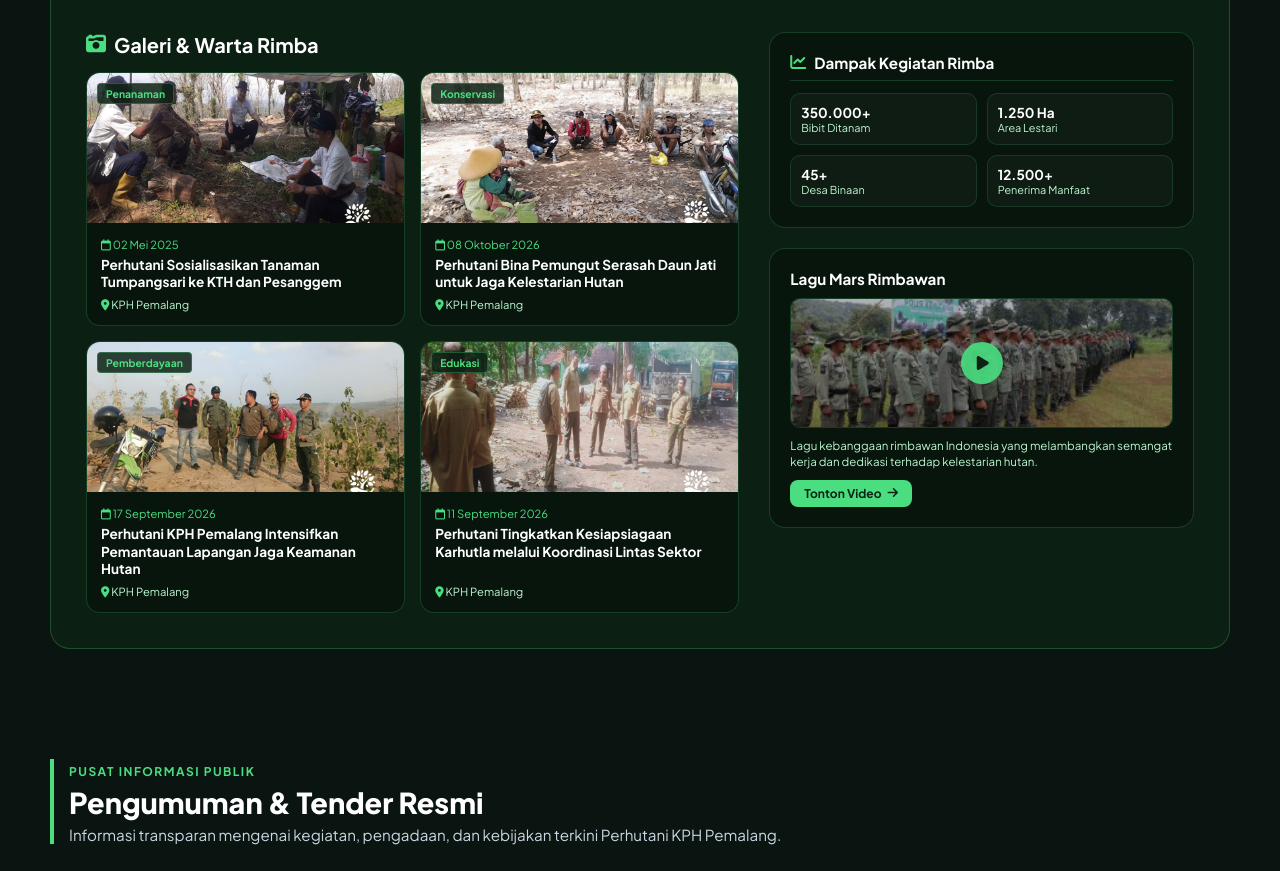
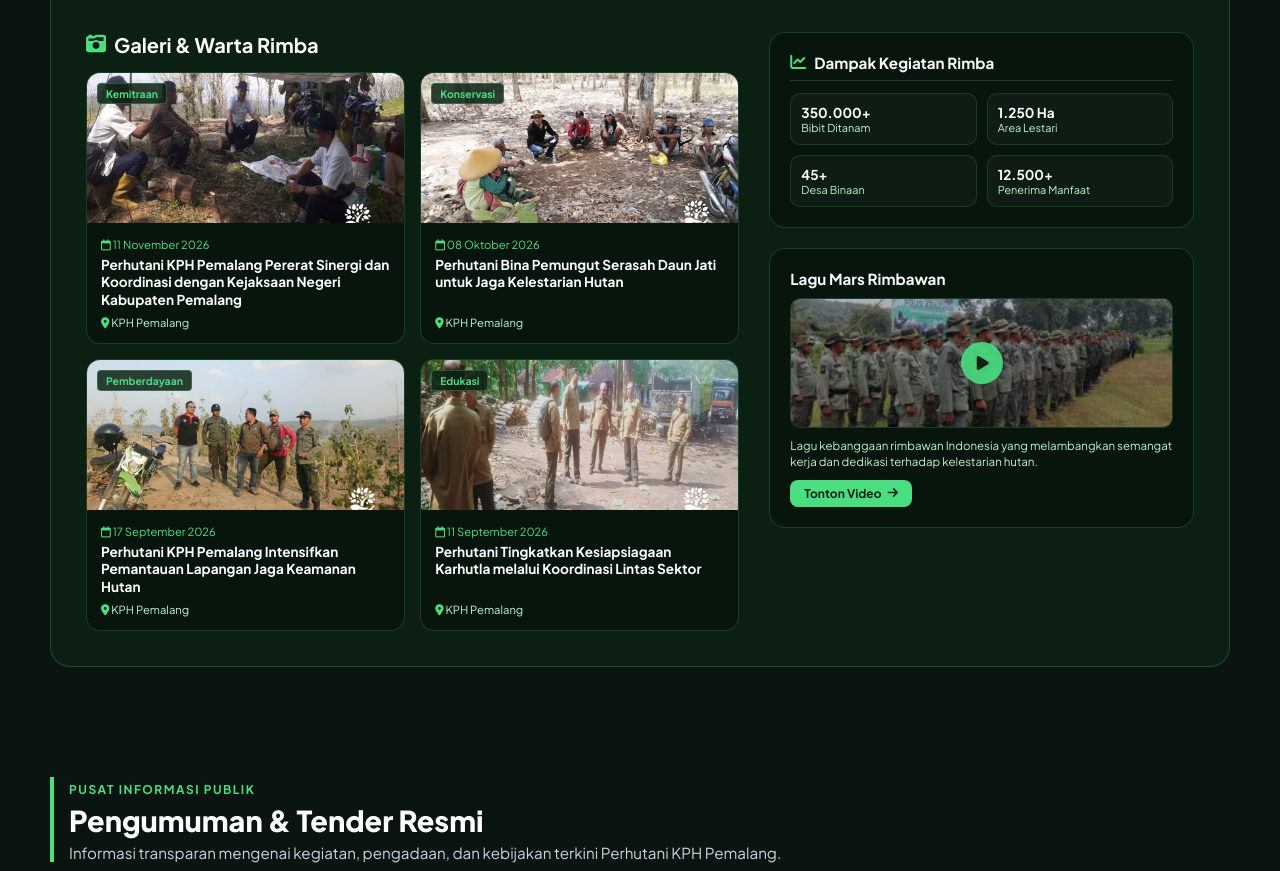
Before and after one commit to nizarkhoerunniza/nizarkphpemalang, a plain HTML site: page publikasi.html in a window 1280 px wide. Shown: the part 858-1729 px from the top of the page. Drawn offline with Linux system fonts and the light colour scheme; no server answers.

Commit message:
Update publikasi.html

```diff
--- a/publikasi.html
+++ b/publikasi.html
@@ -386,15 +386,15 @@
                                 </h3>
                                 <div style="display: grid; grid-template-columns: repeat(2, minmax(0, 1fr)); gap: 15px;" class="rimba-kategori-responsive">
 
-                                    <!-- CARD 1 -->
+                                    <!-- CARD 1 (UPDATED: 11 NOVEMBER 2026 - PERTEMUAN KEJARI PEMALANG) -->
                                     <div class="rimba-card-clickable" style="background: rgba(0, 0, 0, 0.3); border: 1px solid rgba(74, 222, 128, 0.2); border-radius: 14px; overflow: hidden; display: flex; flex-direction: column;" onclick="bukaDetailRimba('rimba1')">
                                         <div style="position: relative; height: 150px;">
-                                            <img src="assets/rimba1.jpg" alt="Penanaman" style="width: 100%; height: 100%; object-fit: cover;">
-                                            <span style="position: absolute; top: 10px; left: 10px; background: rgba(13,33,21,0.85); border: 1px solid rgba(74,222,128,0.3); color: #4ade80; font-size: 0.65rem; font-weight: 700; padding: 3px 8px; border-radius: 4px;">Penanaman</span>
+                                            <img src="assets/rimba1.jpg" alt="Pertemuan Resmi dengan Kejaksaan Negeri Pemalang" style="width: 100%; height: 100%; object-fit: cover;">
+                                            <span style="position: absolute; top: 10px; left: 10px; background: rgba(13,33,21,0.85); border: 1px solid rgba(74,222,128,0.3); color: #4ade80; font-size: 0.65rem; font-weight: 700; padding: 3px 8px; border-radius: 4px;">Kemitraan</span>
                                         </div>
                                         <div style="padding: 14px; display: flex; flex-direction: column; flex-grow: 1;">
-                                            <div style="font-size: 0.7rem; color: #4ade80; margin-bottom: 5px;"><i class="fa-regular fa-calendar"></i> 02 Mei 2025</div>
-                                            <h4 style="font-size: 0.85rem; font-weight: 700; color: #fff; margin-bottom: 6px; line-height: 1.3;">Perhutani Sosialisasikan Tanaman Tumpangsari ke KTH dan Pesanggem</h4>
+                                            <div style="font-size: 0.7rem; color: #4ade80; margin-bottom: 5px;"><i class="fa-regular fa-calendar"></i> 11 November 2026</div>
+                                            <h4 style="font-size: 0.85rem; font-weight: 700; color: #fff; margin-bottom: 6px; line-height: 1.3;">Perhutani KPH Pemalang Pererat Sinergi dan Koordinasi dengan Kejaksaan Negeri Kabupaten Pemalang</h4>
                                             <p style="font-size: 0.7rem; color: #bbf7d0; margin-top: auto; margin-bottom: 0;"><i class="fa-solid fa-location-dot" style="color: #4ade80;"></i> KPH Pemalang</p>
                                         </div>
                                     </div>
@@ -922,13 +922,12 @@
     <script>
         const dataSuaraRimba = {
             rimba1: {
-                judul: 'Perhutani Sosialisasikan Tanaman Tumpangsari ke KTH dan Pesanggem',
-                kategori: 'Penanaman',
-                tanggal: '02 Mei 2025',
+                judul: 'Perhutani KPH Pemalang Pererat Sinergi dan Koordinasi dengan Kejaksaan Negeri Kabupaten Pemalang',
+                kategori: 'Kemitraan & Koordinasi',
+                tanggal: '11 November 2026',
                 gambar: 'assets/rimba1.jpg',
                 konten: `
-                    <p><strong>PEMALANG, PERHUTANI (02/05/2025)</strong> | Perhutani Kesatuan Pemangkuan Hutan (KPH) Pemalang terus mendorong peningkatan kesejahteraan masyarakat sekitar hutan melalui sosialisasi pola tanaman tumpangsari bersama Kelompok Tani Hutan (KTH) dan para pesanggem di wilayah kerja KPH Pemalang.</p>
-                    <p>Melalui skema kemitraan kehutanan ini, para pesanggem diberikan pendampingan teknis budidaya tanaman palawija di sela-sela tanaman pokok kehutanan agar produktivitas lahan tetap optimal tanpa mengganggu pertumbuhan tegakan hutan.</p>
+                    <p><strong>PEMALANG, PERHUTANI (11/11/2026)</strong> | Perhutani Kesatuan Pemangkuan Hutan (KPH) Pemalang melaksanakan pertemuan resmi dengan Kejaksaan Negeri (Kejari) Kabupaten Pemalang pada Rabu (10/11). Kegiatan yang berlangsung di Ruang Pertemuan Kantor Kejaksaan Negeri Pemalang tersebut bertujuan mempererat silaturahmi, meningkatkan koordinasi antarinstitusi, sekaligus memperkenalkan pimpinan baru KPH Pemalang yang kini mengemban amanah dalam pengelolaan hutan di wilayah tersebut.</p>
                 `
             },
             rimba2: {
@@ -997,4 +996,4 @@
     <script src="js/script.js"></script>
 
 </body>
-                                    </html>
+    </html>
```
